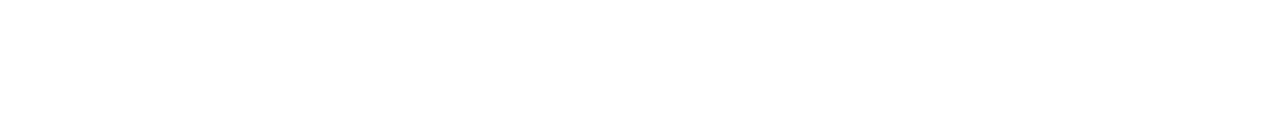
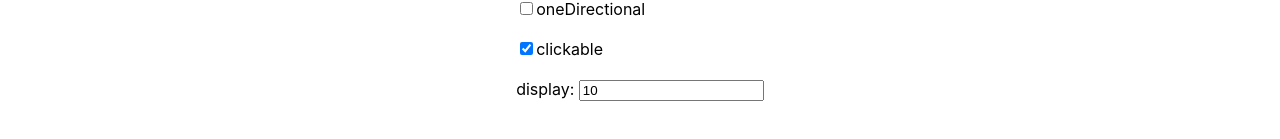
Before and after one commit to danh20051995/react-carousel-3d, a React app: page / in a window 1280 px wide. Shown: the part 513-652 px from the top of the page. Built offline with nearby package versions, Linux system fonts and the light colour scheme.

Commit message:
feat: add demo display options

```diff
--- a/src/App.tsx
+++ b/src/App.tsx
@@ -1,17 +1,9 @@
-import React, { useState } from 'react'
+import { useState } from 'react'
 import { Carousel3d } from '@/components/carousel-3d'
 
 import './App.scss'
 
 const App = () => {
-  const [loop, setLoop] = useState(true)
-  const [disable3d, setDisable3d] = useState(false)
-  const [autoplay, setAutoplay] = useState(true)
-  const [autoplayHoverPause, setAutoplayHoverPause] = useState(true)
-  const [controlsVisible, setControlsVisible] = useState(true)
-  const [oneDirectional, setOneDirectional] = useState(false)
-  const [clickable, setClickable] = useState(true)
-
   const items = [
     'https://img.favpng.com/10/6/13/number-0-computer-icons-blue-clip-art-png-favpng-Q69GyATD54wpx0Jdfw67Rrjyi_t.jpg',
     'https://media.baamboozle.com/uploads/images/140571/1602219863_6002',
@@ -24,6 +16,15 @@
     'https://upload.wikimedia.org/wikipedia/commons/thumb/c/c5/Eo_circle_pink_white_number-8.svg/1200px-Eo_circle_pink_white_number-8.svg.png',
     'https://www.pngitem.com/pimgs/m/423-4233905_blue-number-9-clipart-number-9-blue-color.png'
   ]
+
+  const [loop, setLoop] = useState(true)
+  const [disable3d, setDisable3d] = useState(false)
+  const [autoplay, setAutoplay] = useState(true)
+  const [autoplayHoverPause, setAutoplayHoverPause] = useState(true)
+  const [controlsVisible, setControlsVisible] = useState(true)
+  const [oneDirectional, setOneDirectional] = useState(false)
+  const [clickable, setClickable] = useState(true)
+  const [display, setDisplay] = useState(items.length)
 
   return (
     <div className="App">
@@ -54,9 +55,9 @@
         onSlideChange={(index) => console.log('onSlideChange', index)}
         onMainSlideClick={(e, index) => console.log('onMainSlideClick', e, index)}
         startIndex={Math.floor(items.length / 2)}
-        display={items.length}
+        display={display}
         items={items.map(item => (
-          <img src={item} alt="temp"/>
+          <img src={item} alt="temp" />
         ))}
       />
 
@@ -72,6 +73,7 @@
           <label htmlFor="loop">loop</label>
         </div>
 
+        <br />
         <div>
           <input
             type="checkbox"
@@ -83,6 +85,7 @@
           <label htmlFor="disable3d">disable3d</label>
         </div>
 
+        <br />
         <div>
           <input
             type="checkbox"
@@ -94,6 +97,7 @@
           <label htmlFor="autoplay">autoplay</label>
         </div>
 
+        <br />
         <div>
           <input
             type="checkbox"
@@ -105,6 +109,7 @@
           <label htmlFor="autoplayHoverPause">autoplayHoverPause</label>
         </div>
 
+        <br />
         <div>
           <input
             type="checkbox"
@@ -116,6 +121,7 @@
           <label htmlFor="controlsVisible">controlsVisible</label>
         </div>
 
+        <br />
         <div>
           <input
             type="checkbox"
@@ -127,6 +133,7 @@
           <label htmlFor="oneDirectional">oneDirectional</label>
         </div>
 
+        <br />
         <div>
           <input
             type="checkbox"
@@ -137,6 +144,18 @@
           />
           <label htmlFor="clickable">clickable</label>
         </div>
+
+        <br />
+        <div>
+          <label htmlFor="display">display: </label>
+          <input
+            type="number"
+            name="display"
+            id="display"
+            value={Number(display) ? Math.max(Math.min(Number(display), items.length), 0) : 0}
+            onChange={(e) => setDisplay(parseInt(e.target.value))}
+          />
+        </div>
       </div>
     </div>
   )
```
Also changed, not shown: src/components/carousel-3d/index.tsx (+8 -8 lines).
